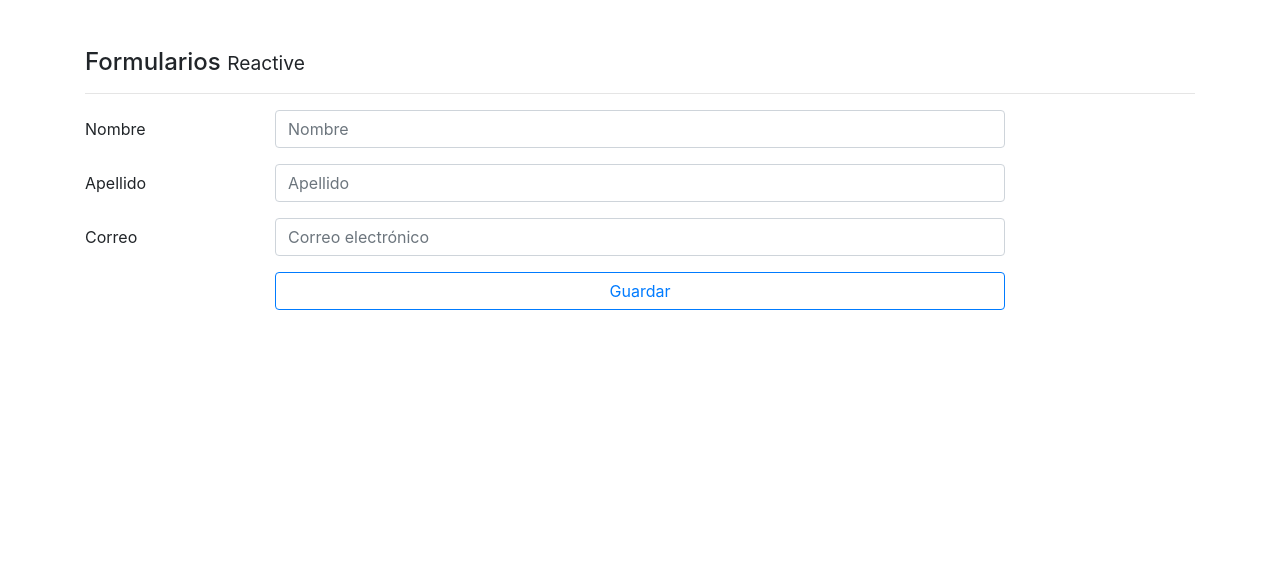
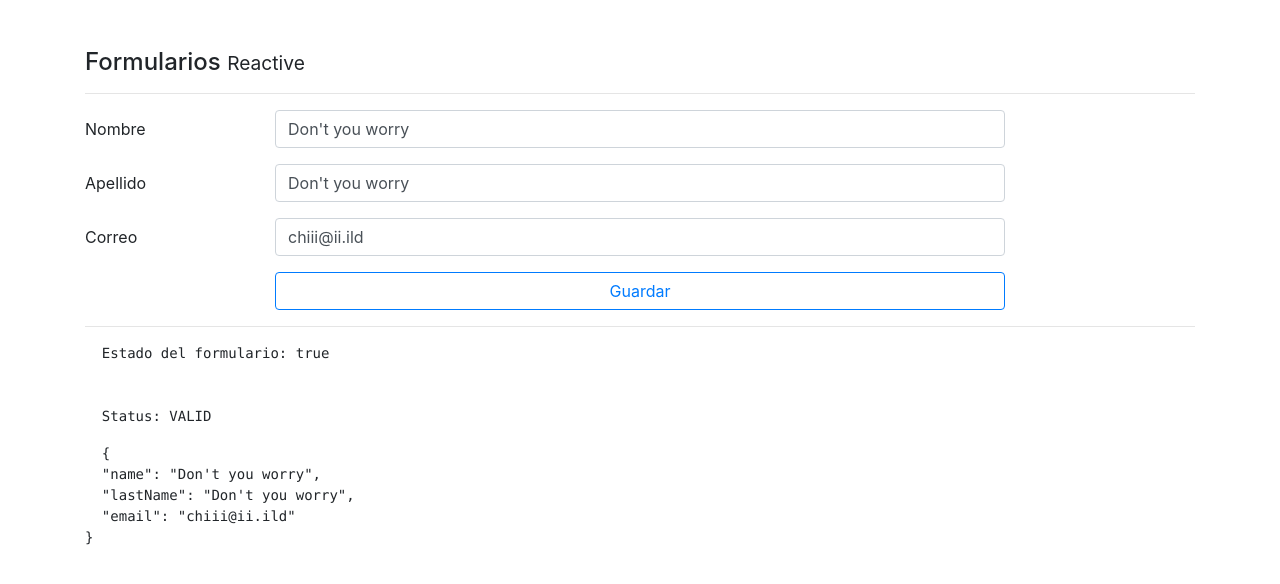
Before and after one commit to naranjujeli/angular-form, an Angular app: page /reactive in a window 1280 px wide. Shown: the top 584 px of the page. Built offline with nearby package versions, Linux system fonts and the light colour scheme.

Commit message:
Manejo del formulario del lado del componente, y no del template

```diff
--- a/src/app/app.module.ts
+++ b/src/app/app.module.ts
@@ -1,6 +1,7 @@
 import { NgModule } from '@angular/core';
 import { BrowserModule } from '@angular/platform-browser';
 import { FormsModule } from '@angular/forms';
+import { ReactiveFormsModule } from '@angular/forms';
 import { HttpClientModule } from '@angular/common/http';
 
 import { AppComponent } from './app.component';
@@ -18,6 +19,7 @@ import { APP_ROUTING } from './app.routes';
   imports: [
     BrowserModule,
     FormsModule,
+    ReactiveFormsModule,
     HttpClientModule,
     APP_ROUTING
   ],
--- a/src/app/pages/reactive/reactive.component.html
+++ b/src/app/pages/reactive/reactive.component.html
@@ -1,6 +1,6 @@
 <h4>Formularios <small>Reactive</small></h4>
 <hr>
-<form autocomplete="off">
+<form autocomplete="off" [formGroup]="form" (ngSubmit)="save()">
 
   <div>
 
@@ -9,18 +9,27 @@
       <div class="col-8">
 
         <input class="form-control"
-               type="text"
-               placeholder="Nombre">
+              [class.is-invalid]="nameNotValid()"
+              type="text"
+              placeholder="Nombre"
+              formControlName="name">
+        <small class="text-danger form-text" *ngIf="nameNotValid()">
+          Ta mal
+        </small>
       </div>
     </div>
 
     <div class="form-group row">
       <label class="col-2 col-form-label">Apellido</label>
       <div class="col-8">
-
         <input class="form-control"
-               type="text"
-               placeholder="Apellido">
+              [class.is-invalid]="lastNameNotValid()"
+              type="text"
+              placeholder="Apellido"
+              formControlName="lastName">
+        <small class="text-danger form-text" *ngIf="lastNameNotValid()">
+          Ta mal
+        </small>
       </div>
     </div>
 
@@ -31,8 +40,13 @@
     <div class="col-8">
 
       <input class="form-control"
-             type="email"
-             placeholder="Correo electrónico">
+            [class.is-invalid]="emailNotValid()"
+            type="email"
+            placeholder="Correo electrónico"
+            formControlName="email">
+      <small class="text-danger form-text" *ngIf="emailNotValid()">
+        Ta mal
+      </small>
     </div>
   </div>
 
@@ -48,3 +62,14 @@
   </div>
 
 </form>
+
+<hr />
+<pre>
+  Estado del formulario: {{ form.valid }}
+  <br />
+  Status: {{ form.status }}
+</pre>
+
+<pre>
+  {{ form.value | json }}
+</pre>
--- a/src/app/pages/reactive/reactive.component.ts
+++ b/src/app/pages/reactive/reactive.component.ts
@@ -1,10 +1,50 @@
-import { Component } from '@angular/core';
+import { Component, OnInit } from '@angular/core';
+import { FormGroup, FormBuilder, Validators } from '@angular/forms';
 
 @Component({
   selector: 'app-reactive',
-  templateUrl: './reactive.component.html',
-  styleUrls: ['./reactive.component.css']
+  templateUrl: './reactive.component.html'
 })
-export class ReactiveComponent {
+export class ReactiveComponent implements OnInit {
+  form: FormGroup;
 
+  constructor(private formBuilder: FormBuilder) {
+    this.initializeForm();
+  }
+
+  ngOnInit(): void {
+
+  }
+
+  initializeForm() {
+    this.form = this.formBuilder.group({
+      // [valorDefault, validadorSíncrono, validadorAsíncrono]
+      name: ["Don't you worry", [ Validators.required, Validators.minLength(5) ]],
+      lastName: ["Don't you worry", Validators.required],
+      // email: ['chiii@ii.ild', Validators.email]
+      email: ['chiii@ii.ild', [ Validators.required, Validators.pattern('[a-z0-9._%+-]+@[a-z0-9-]+[.]+[a-z]{2,3}$') ]]
+    });
+  }
+
+  nameNotValid() {
+    return this.form.get('name').invalid && this.form.get('name').touched;
+  }
+
+  lastNameNotValid() {
+    return this.form.get('lastName').invalid && this.form.get('lastName').touched;
+  }
+
+  emailNotValid() {
+    return this.form.get('email').invalid && this.form.get('email').touched;
+  }
+
+  save() {
+    console.log(this.form);
+
+    if (this.form.invalid) {
+      Object.values(this.form.controls).forEach(control => {
+        control.markAsTouched();
+      });
+    }
+  }
 }
--- a/src/app/pages/template/template.component.html
+++ b/src/app/pages/template/template.component.html
@@ -52,7 +52,7 @@
              [ngClass]="{'is-invalid': email.invalid && email.touched}"
              [ngModel]="user.email"
              placeholder="Correo electrónico"
-             pattern="^[\w-\.]+@([\w-]+\.)+[\w-]{2,4}$"
+             pattern="^[a-z0-9._%+-]+@[a-z0-9-]+[.]+[a-z]{2,3}$"
              required
              #email="ngModel"
              />
--- a/src/app/pages/template/template.component.ts
+++ b/src/app/pages/template/template.component.ts
@@ -4,8 +4,7 @@ import { CountriesService } from 'src/app/services/countries.service';
 
 @Component({
   selector: 'app-template',
-  templateUrl: './template.component.html',
-  styleUrls: ['./template.component.css']
+  templateUrl: './template.component.html'
 })
 export class TemplateComponent implements OnInit {
   user = {
--- a/tsconfig.json
+++ b/tsconfig.json
@@ -5,7 +5,7 @@
     "baseUrl": "./",
     "outDir": "./dist/out-tsc",
     "forceConsistentCasingInFileNames": true,
-    "strict": true,
+    "strict": false,
     "noImplicitOverride": true,
     "noPropertyAccessFromIndexSignature": true,
     "noImplicitReturns": true,
```
Also changed, not shown: src/app/pages/reactive/reactive.component.css (deleted), src/app/pages/template/template.component.css (deleted).
